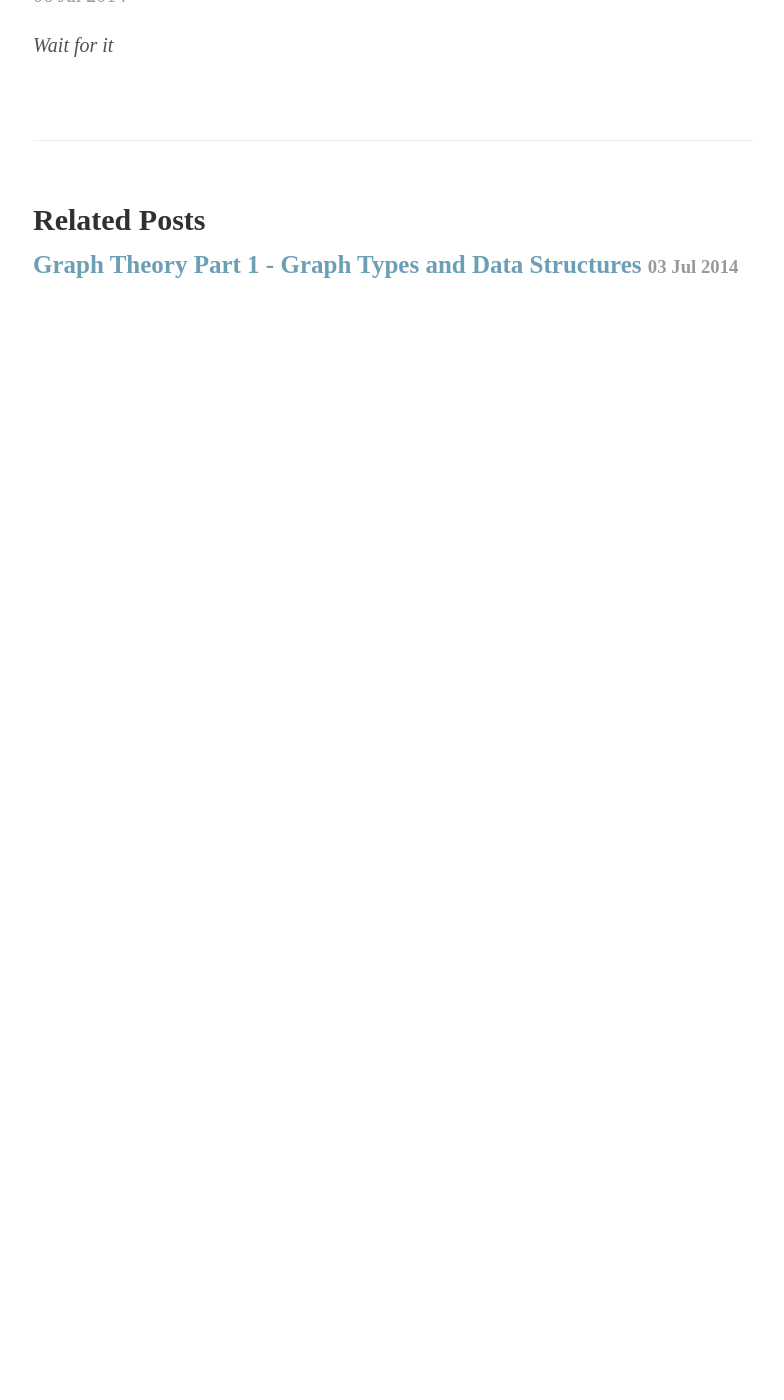
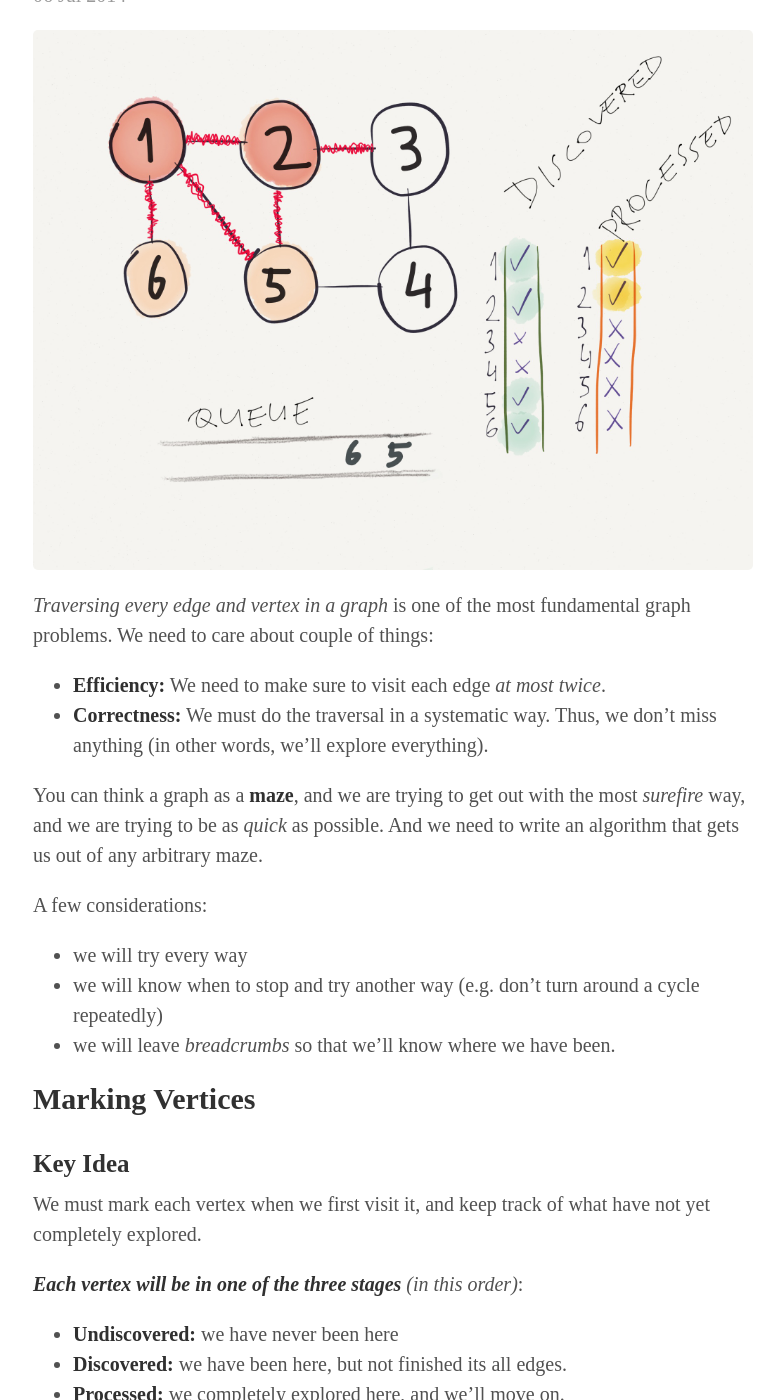
Before and after one commit to serhanbaker/serhanbaker.github.io, a Jekyll site: the page built from _posts/2014-07-06-graph-theory-part2.md, in a window 1280 px wide and 1400 px high, scrolled down 270 px. Shown: the whole window, without its empty margins (427-1211 px from the left). Built offline with Jekyll 4.4.1, drawn with Linux system fonts in a browser that asks for light colours; some web fonts are replaced; Markdown is read by kramdown in place of the engine named in the settings; before the commit the page ends 900 px from its top, so only the background shows below that; some of the changed text lies outside the part shown.

Commit message:
start graph traversal

```diff
--- a/_posts/2014-07-06-graph-theory-part2.md
+++ b/_posts/2014-07-06-graph-theory-part2.md
@@ -2,4 +2,42 @@
 layout: post
 title: Graph Theory Part 2 - Graph Traversal
 ---
-*Wait for it*
+![](/public/img/g2/traversal.jpg "graph traversal")
+
+*Traversing every edge and vertex in a graph* is one of the most fundamental graph problems. We need to care about couple of things:
+
+* **Efficiency:** We need to make sure to visit each edge *at most twice*.
+* **Correctness:** We must do the traversal in a systematic way. Thus, we don't miss anything (in other words, we'll explore everything).
+
+You can think a graph as a **maze**, and we are trying to get out with the most *surefire* way, and we are trying to be as *quick* as possible. And we need to write an algorithm that gets us out of any arbitrary maze.
+
+A few considerations:
+
+* we will try every way
+* we will know when to stop and try another way (e.g. don't turn around a cycle repeatedly)
+* we will leave *breadcrumbs* so that we'll know where we have been.
+
+## Marking Vertices
+### Key Idea
+We must mark each vertex when we first visit it, and keep track of what have not yet completely explored.
+
+**_Each vertex will be in one of the three stages_** *(in this order)*:
+
+* **Undiscovered:** we have never been here
+* **Discovered:** we have been here, but not finished its all edges.
+* **Processed:** we completely explored here, and we'll move on.
+
+### To-Do List
+We should maintain a structure like a to-do list to see what we need to process.
+This structure will contain vertices that we have **discovered but not processed**.
+
+Naturally, only a single vertex is discovered. Our *start* vertex. Since we are starting from somewhere, we are automatically discover that vertex.
+
+To explore (process) a new vertex, we need to look at all edges *going out of it*.
+
+For each edge which goes to an undiscovered vertex, mark it *discovered* and add it to the to-do list.
+
+Regardless of the order we fetch the next vertex to explore, each edge is considered exactly twice at the end. Every edge and vertex is eventually visited.
+
+A summary of what I have been describing here:
+![](/public/img/g2/bfs.gif "dope")
```
Also changed, not shown: _posts/2014-07-03-graph-theory-part1.md (+4 -3 lines), public/img/g2/bfs.gif (added), public/img/g2/traversal.jpg (added).
